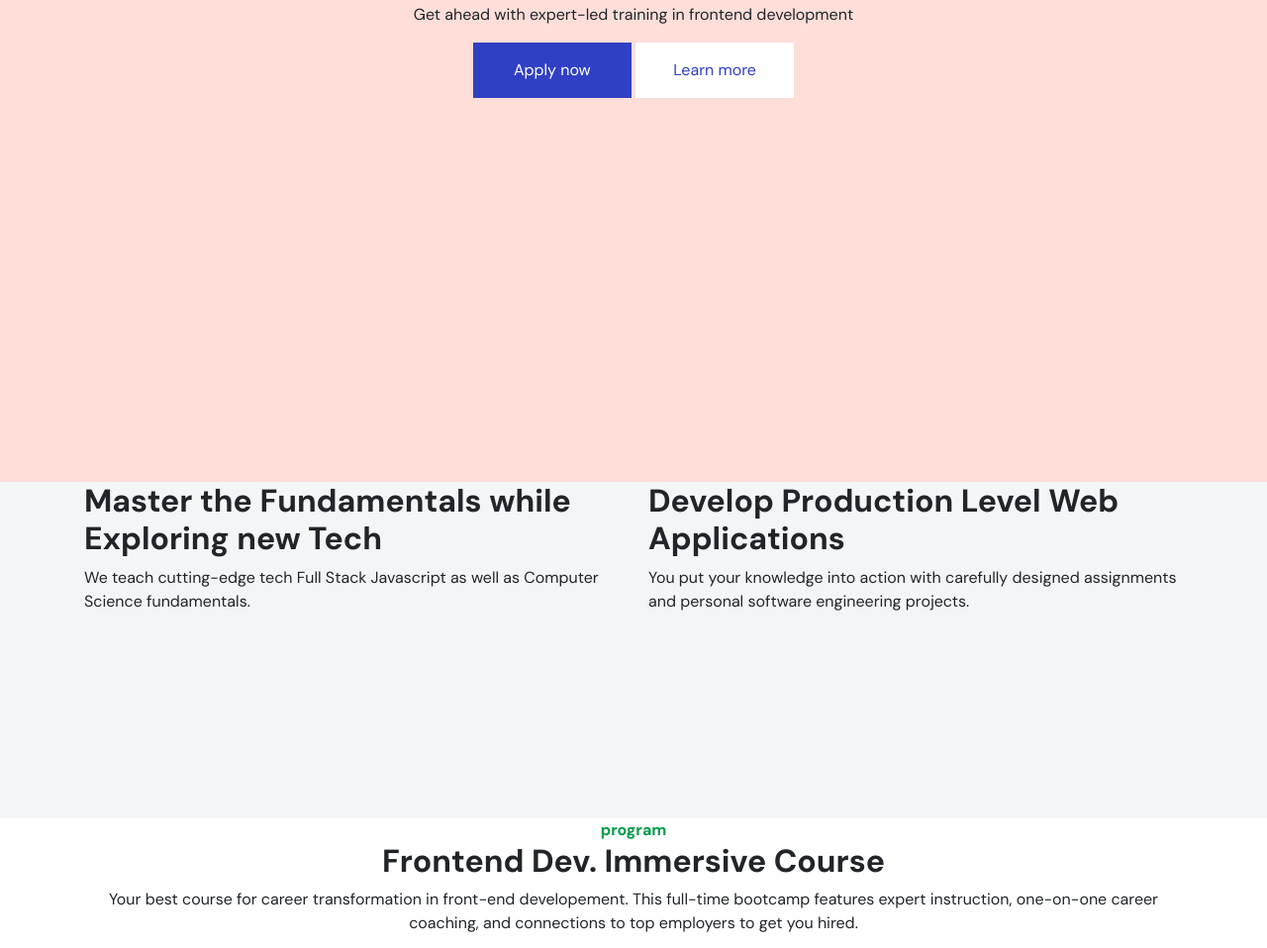
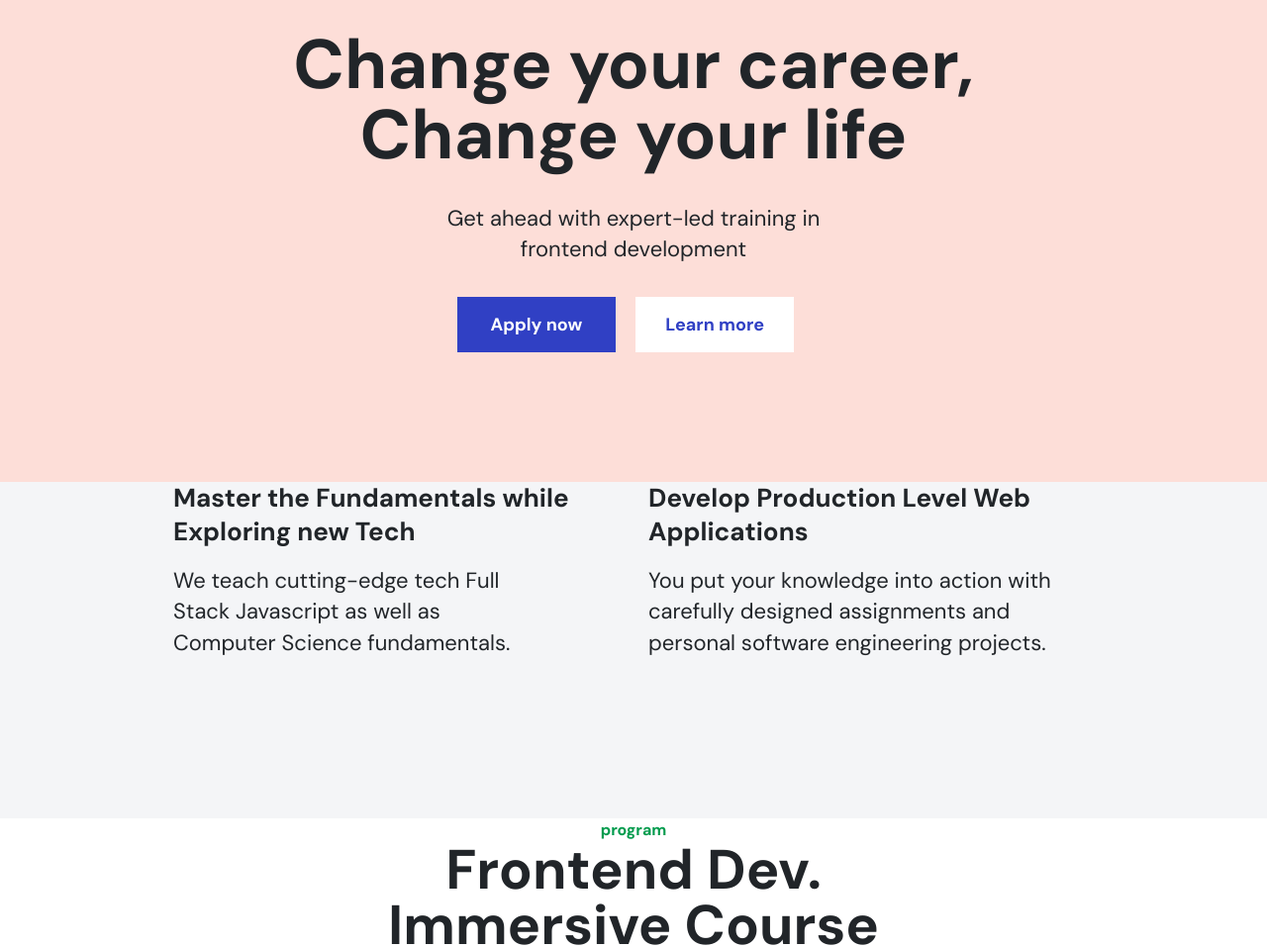
Before and after one commit to dinomoon/KimBug, a plain HTML site: page CSS는 재밌다/final project/mine/index.html in a window 1280 px wide. Shown: the part 101-1059 px from the top of the page at 99% size. Drawn offline with nearby package versions, Linux system fonts and the light colour scheme.

Commit message:
background

```diff
--- a/CSS는 재밌다/final project/mine/index.html
+++ b/CSS는 재밌다/final project/mine/index.html
@@ -22,29 +22,38 @@
         <h1 class="top-header__title">
           Change your career,<br />Change your life
         </h1>
-        <p>Get ahead with expert-led training in frontend development</p>
-        <button type="button" class="top-header__btn">Apply now</button>
-        <button type="button" class="top-header__btn">Learn more</button>
+        <p class="top-header__paragraph">
+          Get ahead with expert-led training in<br />
+          frontend development
+        </p>
+        <div>
+          <button type="button" class="top-header__btn">Apply now</button>
+          <button type="button" class="top-header__btn">Learn more</button>
+        </div>
       </header>
       <section class="intro-section">
         <div class="container">
           <div class="row">
-            <div class="col-12 col-md-6">
+            <div class="col-12 col-md-6 column">
               <h2 class="intro-section__title">
-                Master the Fundamentals while Exploring new Tech
+                Master the Fundamentals while<br />
+                Exploring new Tech
               </h2>
-              <p>
-                We teach cutting-edge tech Full Stack Javascript as well as
+              <p class="intro-section__paragraph">
+                We teach cutting-edge tech Full<br />
+                Stack Javascript as well as<br />
                 Computer Science fundamentals.
               </p>
             </div>
-            <div class="col-12 col-md-6">
+            <div class="col-12 col-md-6 column">
               <h2 class="intro-section__title">
-                Develop Production Level Web Applications
+                Develop Production Level Web<br />
+                Applications
               </h2>
-              <p>
-                You put your knowledge into action with carefully designed
-                assignments and personal software engineering projects.
+              <p class="intro-section__paragraph">
+                You put your knowledge into action with<br />
+                carefully designed assignments and personal software engineering
+                projects.
               </p>
             </div>
           </div>
@@ -55,12 +64,15 @@
           <div class="row">
             <div class="col-12">
               <strong class="section-type">program</strong>
-              <h2 class="section-type-title">Frontend Dev. Immersive Course</h2>
+              <h2 class="section-type-title">
+                Frontend Dev. <br />Immersive Course
+              </h2>
               <p>
                 Your best course for career transformation in front-end
-                developement. This full-time bootcamp features expert
-                instruction, one-on-one career coaching, and connections to top
-                employers to get you hired.
+                developement. This<br />
+                full-time bootcamp features expert instruction, one-on-one
+                career coaching,<br />
+                and connections to top employers to get you hired.
               </p>
             </div>
             <div class="col-12 col-md-4 program-section__img-box"></div>
--- a/CSS는 재밌다/final project/mine/style.css
+++ b/CSS는 재밌다/final project/mine/style.css
@@ -1,3 +1,4 @@
+/* reset */
 * {
   box-sizing: border-box;
 }
@@ -6,21 +7,54 @@ body {
   font-family: "DM Sans", sans-serif;
 }
 
+a {
+  text-decoration: none;
+  color: inherit;
+}
+
+button {
+  border: none;
+}
+
+button:focus {
+  border: none;
+}
+
+/* common */
+p {
+  font-size: 22px;
+  line-height: 1.45;
+  letter-spacing: -1%;
+}
+
+/* top-header */
 .top-header {
   background-color: #fdded8;
   height: 588px;
   text-align: center;
+  display: flex;
+  flex-direction: column;
+  justify-content: center;
 }
 
 .top-header__title {
+  font-size: 70px;
+  line-height: 1.02;
   font-weight: bold;
   letter-spacing: -5%;
+  margin-bottom: 32px;
+}
+
+.top-header__paragraph {
+  margin-bottom: 32px;
 }
 
 .top-header__btn {
   width: 160px;
   height: 56px;
-  border: none;
+  margin-right: 16px;
+  font-weight: bold;
+  font-size: 18px;
 }
 
 .top-header__btn:nth-of-type(1) {
@@ -33,16 +67,27 @@ body {
   background-color: #fff;
 }
 
+/* intro-section */
 .intro-section {
   height: 340px;
   background-color: #f4f5f7;
 }
 
+.intro-section .row .column {
+  display: flex;
+  flex-direction: column;
+  justify-content: center;
+}
+
 .intro-section__title {
   font-weight: bold;
   letter-spacing: -4%;
+  font-size: 26px;
+  line-height: 1.3;
+  margin-bottom: 16px;
 }
 
+/* program-section */
 .program-section {
   text-align: center;
 }
@@ -58,9 +103,12 @@ body {
 
 .section-type-title {
   font-weight: bold;
+  font-size: 56px;
+  line-height: 1;
   letter-spacing: -3%;
 }
 
+/* curriculum-section */
 .curriculum-section .section-type {
   color: #0189d1;
 }
@@ -69,14 +117,21 @@ body {
   height: 300px;
 }
 
-.program-section__img-box:nth-of-type(1) {
-  background: no-repeat url("../assets/img-fulltime-campus.png");
-}
-
 .program-section__img-box:nth-of-type(2) {
-  background: no-repeat url("../assets/img-fulltime-remote.png");
+  background: no-repeat url("../assets/img-fulltime-campus.png") center;
 }
 
 .program-section__img-box:nth-of-type(3) {
+  background: no-repeat url("../assets/img-fulltime-remote.png") center;
+}
+
+.program-section__img-box:nth-of-type(4) {
   background: no-repeat url("../assets/img-parttime-flex.png");
 }
+
+/* media query */
+@media screen and (min-width: 768px) {
+  .container {
+    width: 960px;
+  }
+}
```
Also changed, not shown: 1 other file.
